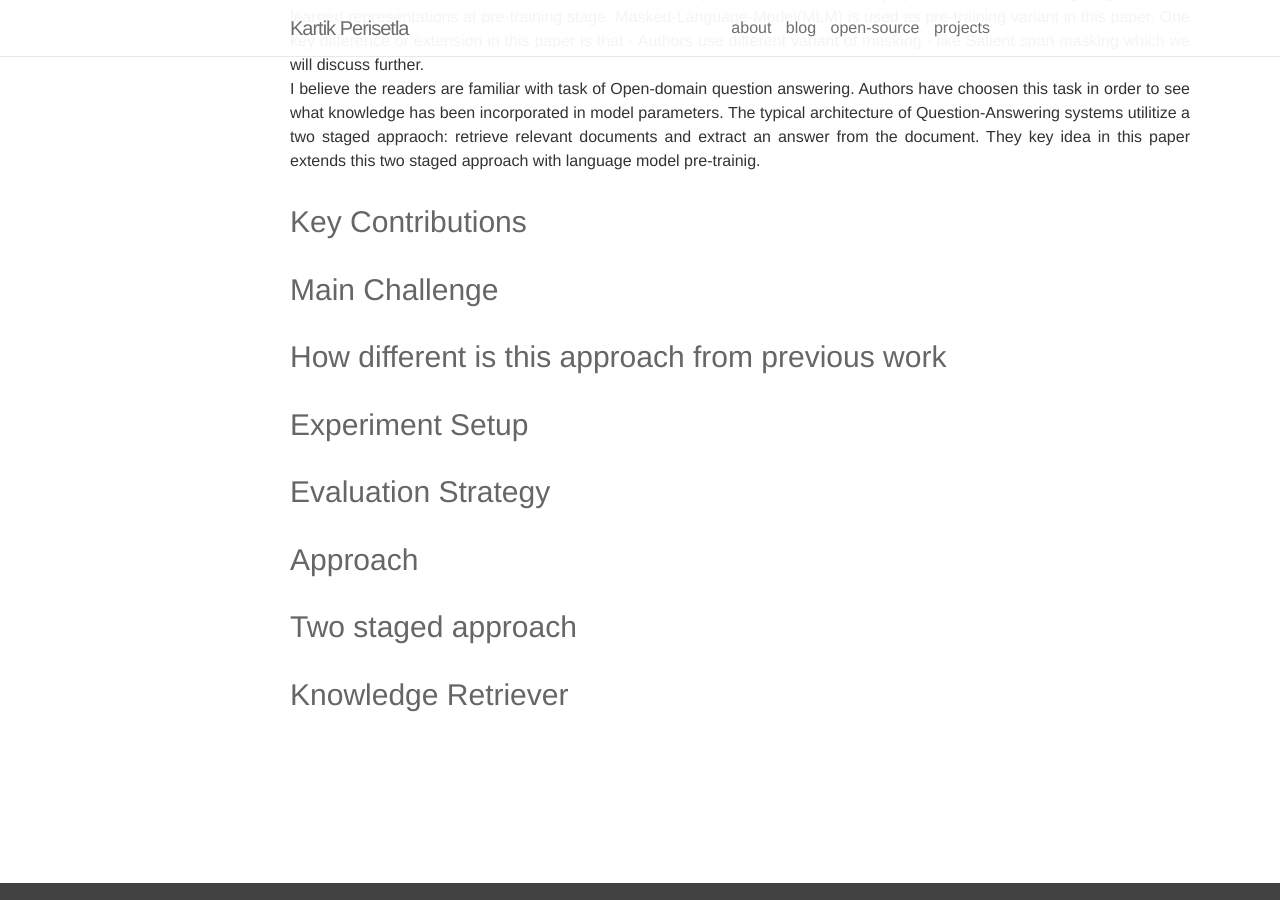
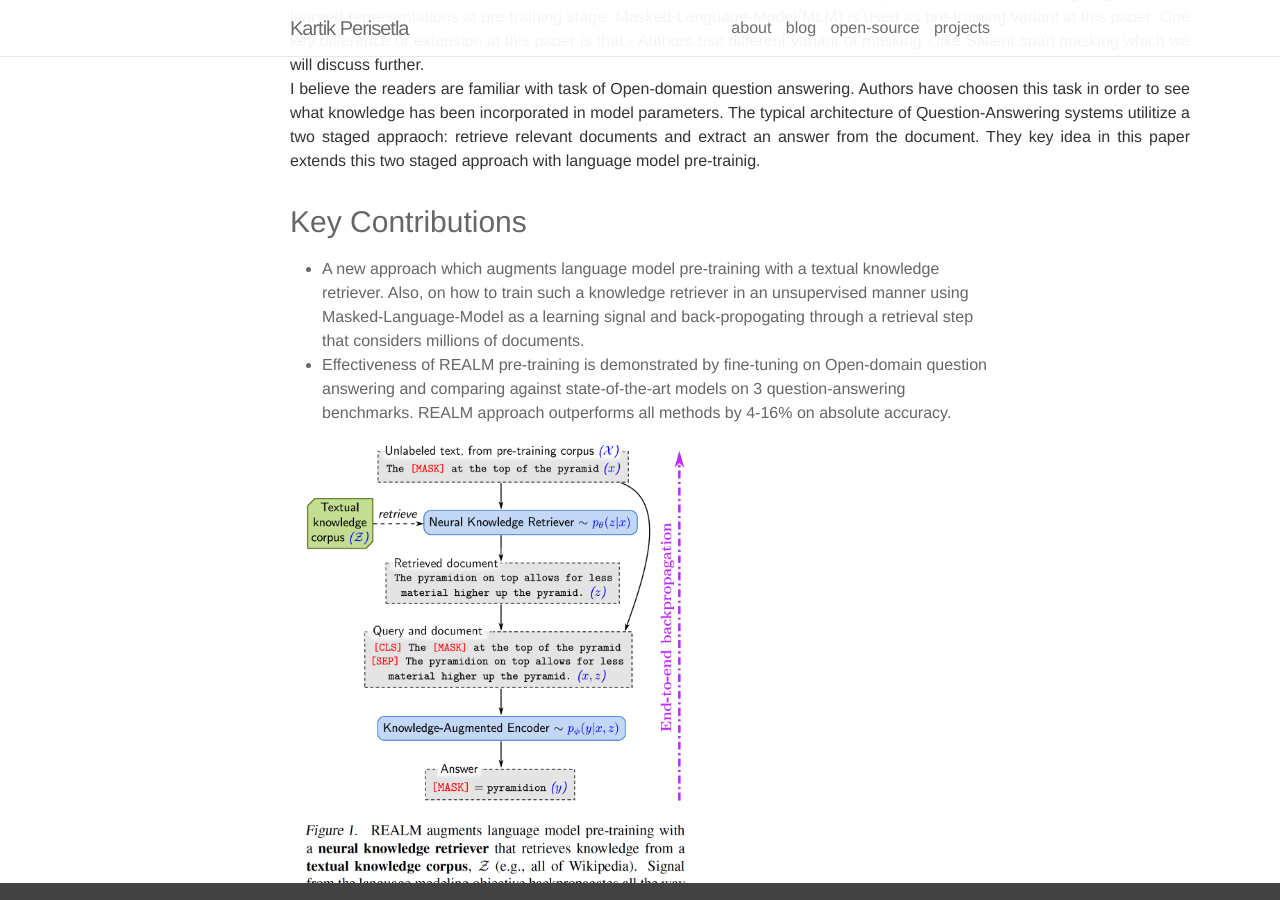
Before and after one commit to kartikperisetla/kartikperisetla.github.io, a Jekyll site: the page built from _posts/2021-02-10-retrieval-augmented-language-model-pre-training.markdown, in a window 1280 px wide and 900 px high, scrolled down 1009 px. Built offline with Jekyll 4.4.1, drawn with Linux system fonts in a browser that asks for light colours; nearby versions of some CDN libraries.

Commit message:
adding image

```diff
--- a/_posts/2021-02-10-retrieval-augmented-language-model-pre-training.markdown
+++ b/_posts/2021-02-10-retrieval-augmented-language-model-pre-training.markdown
@@ -43,11 +43,18 @@ comments: true
     <br/>
     I believe the readers are familiar with task of Open-domain question answering. Authors have choosen this task in order to see what knowledge has been incorporated in model parameters. The typical architecture of Question-Answering systems utilitize a two staged appraoch: retrieve relevant documents and extract an answer from the document. They key idea in this paper extends this two staged approach with language model pre-trainig.
 </p>
-
 <h3>Key Contributions</h3>
 <p align="justify">
-
+<ul>
+    <li>
+        A new approach which augments language model pre-training with a textual knowledge retriever. Also, on how to train such a knowledge retriever in an unsupervised manner using Masked-Language-Model as a learning signal and back-propogating through a retrieval step that considers millions of documents.
+    </li>
+    <li>
+        Effectiveness of REALM pre-training is demonstrated by fine-tuning on Open-domain question answering and comparing against state-of-the-art models on 3 question-answering benchmarks. REALM approach outperforms all methods by 4-16% on absolute accuracy.
+    </li>
+</ul>
 </p>
+<img width="400px" src="{{ site.baseurl }}/assets/img/blog/realm_approach.png"/><br/>
 
 <h3>Main Challenge</h3>
 <p align="justify">
```
Also changed, not shown: assets/img/blog/realm_approach.png (added).
